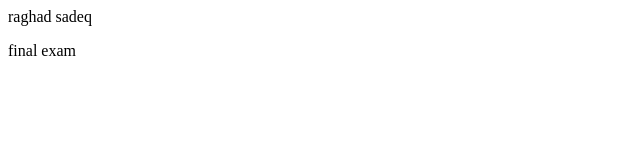
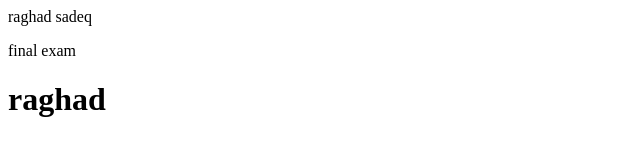
Before and after one commit to raghadsadeq10/final, a plain HTML site: page index.html in a window 1280 px wide. Shown: the whole page, without its empty margins (0-640 px from the left). Drawn offline with Linux system fonts and the light colour scheme.

Commit message:
save.index

```diff
--- a/index.html
+++ b/index.html
@@ -1,2 +1,3 @@
 <p> raghad sadeq </p>
 <p> final exam </p>
+<h1> raghad </h1>
```
